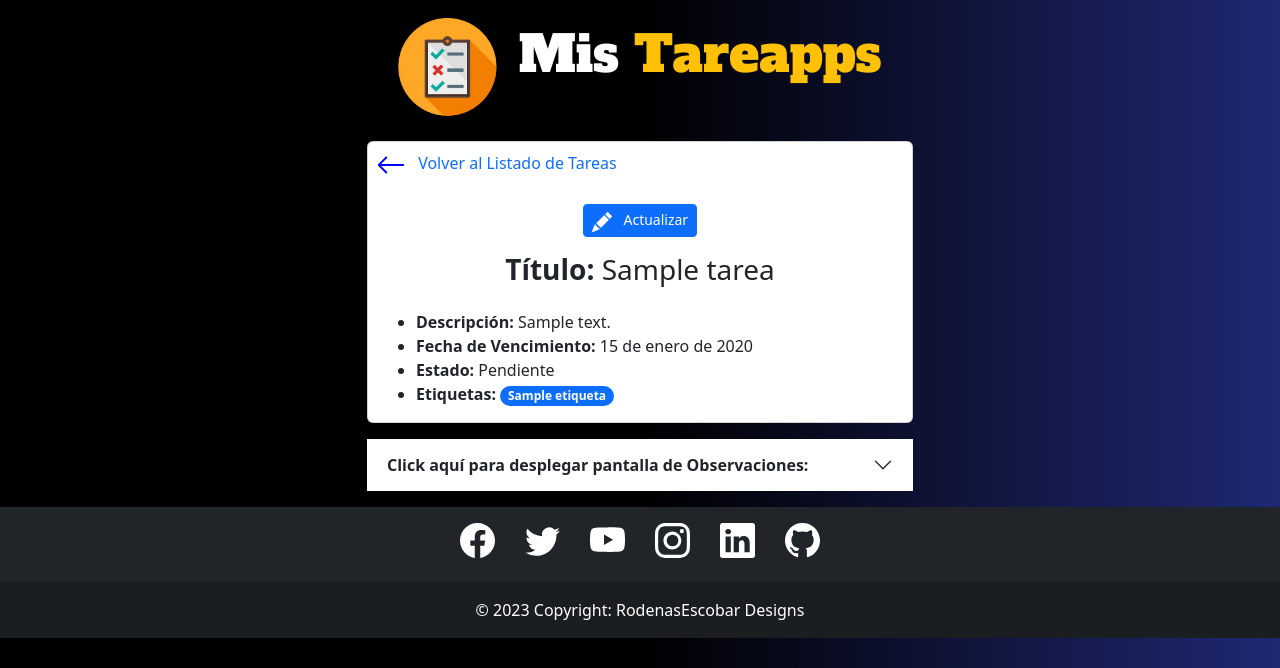
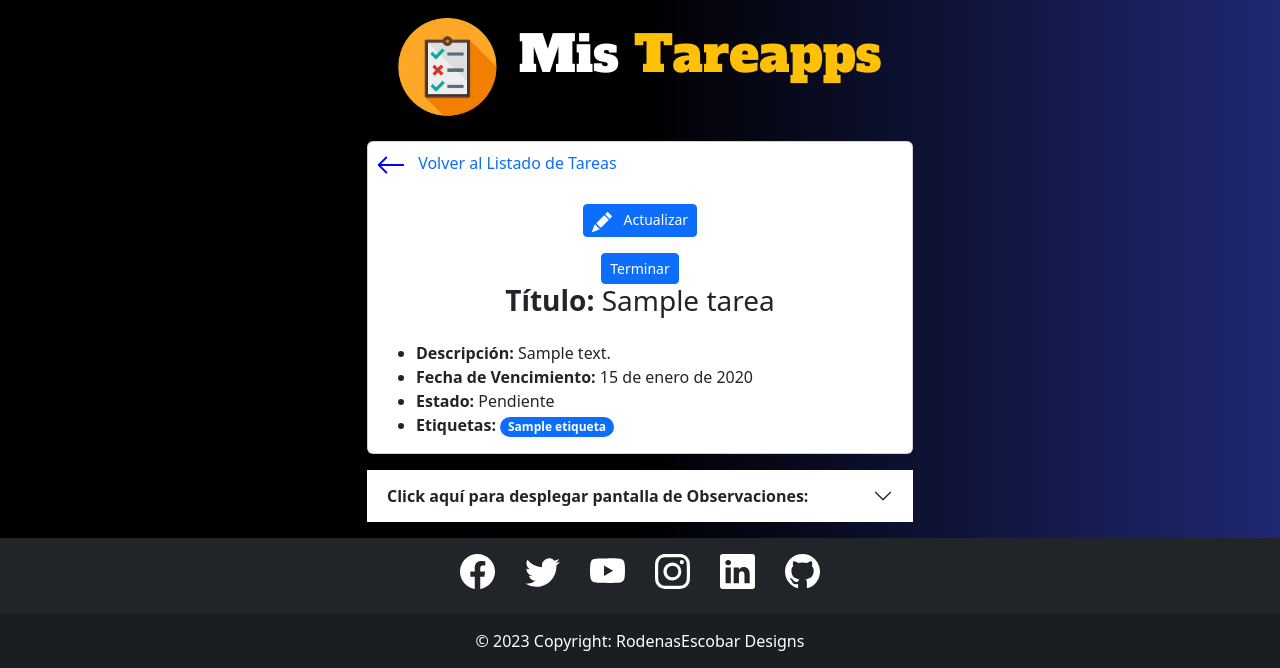
Before and after one commit to Leonardo-Rodenas/Trabajos-Individuales-Modulo-7, a Django app: a page that uses ejercicio_individual/app_1/templates/templates_app/app_1/detalle_tarea.html in a window 1280 px wide. Shown: the part 66-734 px from the top of the page. Run offline with Django 4.2, Linux system fonts and the light colour scheme; a user stored in the database is signed in; tables that the repository leaves empty hold one stand-in row (values such as "Sample post"); some libraries are stand-ins or nearby versions.

Commit message:
cambia estado de la tarea por el boton - 6 finalizado

```diff
--- a/ejercicio_individual/app_1/forms.py
+++ b/ejercicio_individual/app_1/forms.py
@@ -38,4 +38,7 @@ class TareaForm(forms.ModelForm):
 
 class ObservacionForm(forms.Form):
     # observaciones = forms.TextField()
-    observaciones = forms.CharField(widget=forms.Textarea)
+    observaciones = forms.CharField(
+        label='',
+        widget=forms.Textarea(attrs={'class': 'form-control', 'rows': 2})
+    )
--- a/ejercicio_individual/app_1/templates/templates_app/app_1/detalle_tarea.html
+++ b/ejercicio_individual/app_1/templates/templates_app/app_1/detalle_tarea.html
@@ -28,7 +28,13 @@
                             <path
                                 d="M9.293 0H4a2 2 0 0 0-2 2v12a2 2 0 0 0 2 2h8a2 2 0 0 0 2-2V4.707A1 1 0 0 0 13.707 4L10 .293A1 1 0 0 0 9.293 0zM9.5 3.5v-2l3 3h-2a1 1 0 0 1-1-1zm1.354 4.354-3 3a.5.5 0 0 1-.708 0l-1.5-1.5a.5.5 0 1 1 .708-.708L7.5 9.793l2.646-2.647a.5.5 0 0 1 .708.708z" />
                         </svg> Completar
-                    </a> -->
+                    </a>  -->
+
+                    <form method="post" action="{% url 'completar' %}">
+                        {% csrf_token %}
+                        <input type="hidden" value="{{Tarea.id}}" name="id">
+                        <button class="btn btn-primary btn-sm" type="submit">Terminar</button>
+                    </form>
                 </div>
                 <h3 class="text-center"><b>Título: </b>{{Tarea}} </h3>
                 <ul class="m-3">
@@ -59,11 +65,11 @@
                     <div id="flush-collapseOne" class="accordion-collapse collapse" aria-labelledby="flush-headingOne"
                         data-bs-parent="#accordionFlushExample">
                         <div class="accordion-body">
-                            <form method="post">
+                            <form class="text-center" method="post">
                                 {% csrf_token %}
-                                    {{ observaciones_form.as_p }}
-                                    <button type="submit">Guardar</button>
-                                </form>
+                                {{ observaciones_form.as_p }}
+                                <button class="btn btn-primary btn-sm" type="submit">Guardar Observación</button>
+                            </form>
                         </div>
                     </div>
                 </div>
--- a/ejercicio_individual/app_1/urls.py
+++ b/ejercicio_individual/app_1/urls.py
@@ -1,6 +1,6 @@
 from django.urls import path
 from . import views
-from .views import VistaLoginCustom, ListaTareas, DetalleTarea, CrearTarea, ActualizarTarea, BorrarTarea
+from .views import VistaLoginCustom, ListaTareas, DetalleTarea, CrearTarea, ActualizarTarea, BorrarTarea, CambiaEstado
 from django.contrib.auth.views import LogoutView
 
 urlpatterns = [
@@ -12,4 +12,5 @@ urlpatterns = [
    path('crear_tarea/', CrearTarea.as_view(), name='crear_tarea'),
    path('actualiza_tarea/tarea_n_<int:pk>/', ActualizarTarea.as_view(), name='actualiza_tarea'),
    path('borrar_tarea/tarea_n_<int:pk>/', BorrarTarea.as_view(), name='borrar_tarea'),
+   path('terminar_tarea/', CambiaEstado.as_view(), name='completar'),
 ]
--- a/ejercicio_individual/app_1/views.py
+++ b/ejercicio_individual/app_1/views.py
@@ -8,6 +8,7 @@ from django.urls import reverse_lazy
 from django.views.generic.edit import CreateView, UpdateView, DeleteView
 from .forms import TareaForm, ObservacionForm
 from django.views.generic.edit import FormMixin
+from django.views.generic import TemplateView
 #Imports necesarios para el login
 from django.contrib.auth.views import LoginView
 from django.contrib.auth.mixins import LoginRequiredMixin #Mixim para restringuir vistas a usuarios que no esten logueados
@@ -161,3 +162,11 @@ class BorrarTarea(LoginRequiredMixin, DeleteView):
     context_object_name = 'Tareas' # Le da un nuevo nombre en el for para que no se llame simplemente object
     template_name = 'templates_app/app_1/borrar_tarea.html' # modifica la ruta el template para que no sea necesario que se llame tarea_detail.html (prefijo = modelo, sufijo=detail, así lo busca por defecto al usar estas clases heredadas)
     success_url = reverse_lazy('lista_tareas') # Al tener exito al borrar la tarea redirigir a lista_tareas
+
+class CambiaEstado (TemplateView):
+
+    def post(self, request):
+        tarea = Tarea.objects.get(id = request.POST.get('id'))
+        tarea.estado = 'Completada'
+        tarea.save()
+        return redirect('lista_tareas')
```
